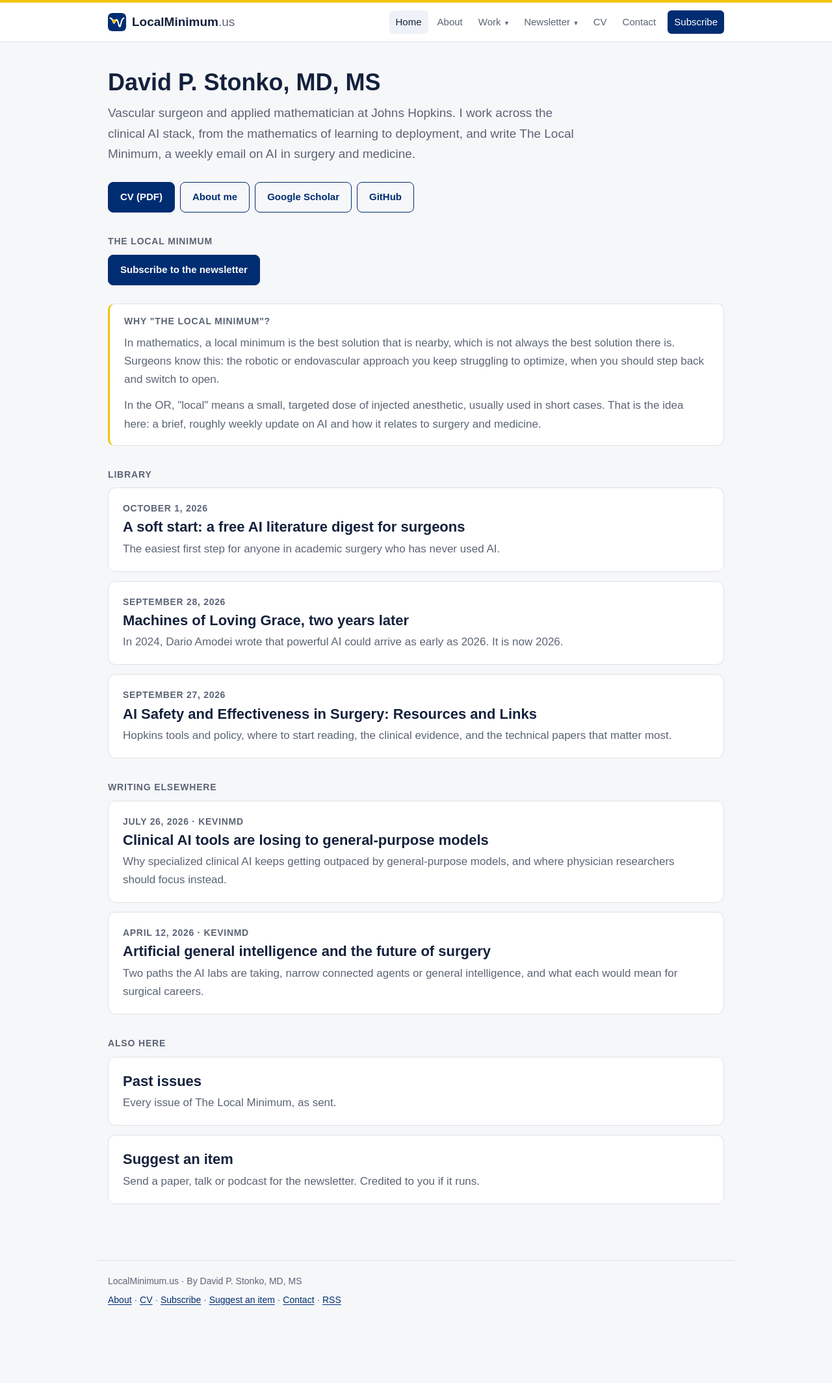
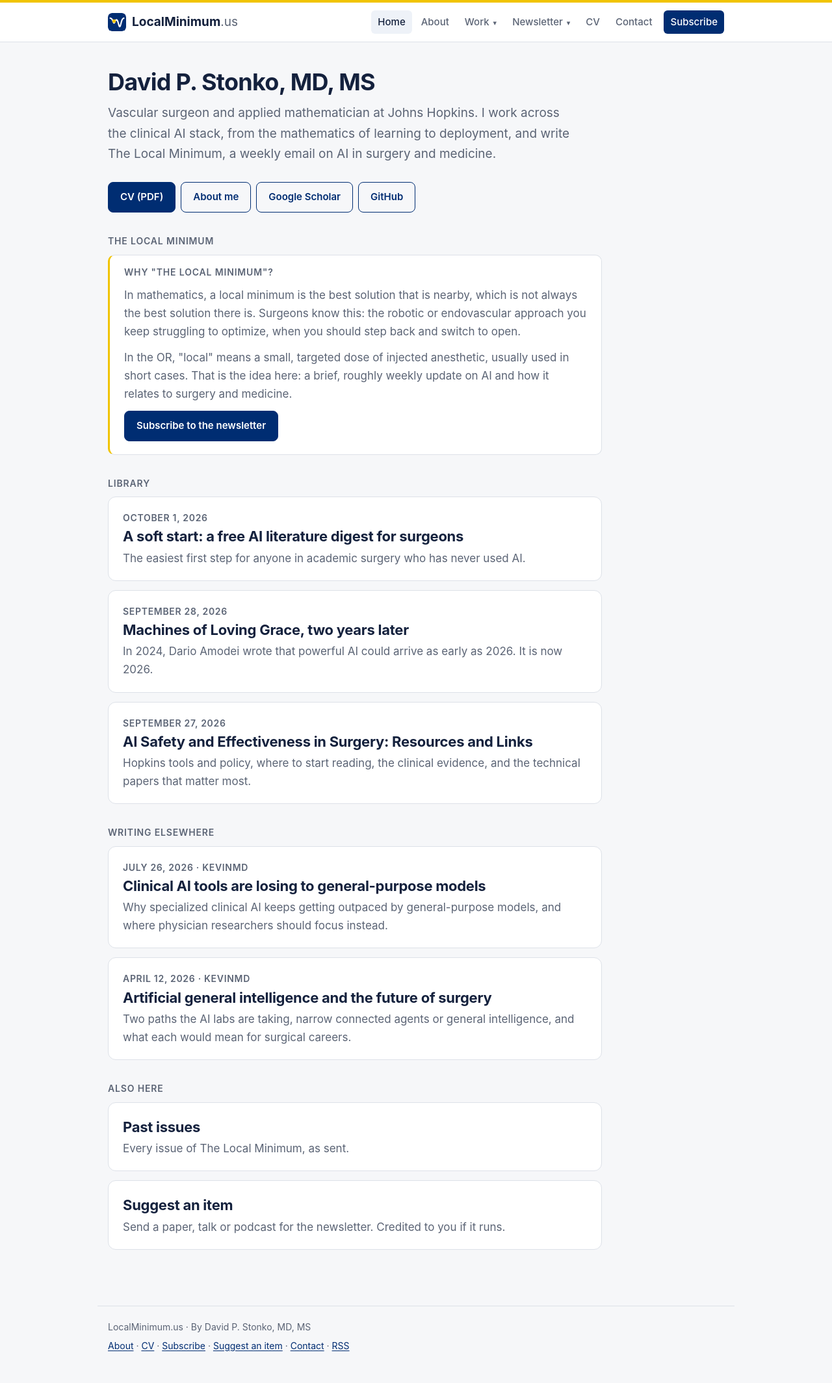
Before and after one commit to davidstonko/ai-surgery, a Jekyll site: the page built from docs/index.html, in a window 1280 px wide. Shown: the whole page at 65% size. Built offline with Jekyll 4.4.1, drawn with Linux system fonts in a browser that asks for light colours; before the commit the page ends 2058 px from its top, so only the background shows below that.

Commit message:
Remove phone from CV; small formatting cleanup
- CV PDF: phone number removed from the contact line; nothing else
  in the document changed
- Cap running text near 75 characters, left-aligned with the header
- System font stack and slightly tighter headings
- Homepage: move Subscribe button into the "Why the name" card
- Replace inline styles in post layout and homepage with classes
- Research: first-person section heading

Co-Authored-By: Claude Opus 5.5 <noreply@anthropic.com>
Claude-Session: https://claude.ai/code/session_01BDrKAJCxKTPz4ekRG56bkN

```diff
--- a/docs/assets/site.css
+++ b/docs/assets/site.css
@@ -10,7 +10,7 @@
 }
 * { box-sizing: border-box; }
 html { -webkit-text-size-adjust: 100%; }
-body { margin: 0; border-top: 4px solid #F1C400; background: var(--bg); color: var(--ink); font: 17px/1.65 Arial, "Helvetica Neue", Helvetica, sans-serif; }
+body { margin: 0; border-top: 4px solid #F1C400; background: var(--bg); color: var(--ink); font: 17px/1.65 -apple-system, BlinkMacSystemFont, "Segoe UI", Roboto, "Helvetica Neue", Arial, sans-serif; }
 .skip { position: absolute; left: -9999px; top: 8px; z-index: 50; background: var(--card); color: var(--accent); padding: 8px 12px; border-radius: 6px; }
 .skip:focus { left: 12px; }
 a { color: var(--accent); text-underline-offset: 2px; }
@@ -18,7 +18,7 @@ a { color: var(--accent); text-underline-offset: 2px; }
 
 .top { background: var(--card); border-bottom: 1px solid var(--line); }
 .bar { display: flex; align-items: center; justify-content: space-between; gap: 12px; min-height: 60px; flex-wrap: wrap; padding-top: 8px; padding-bottom: 8px; }
-.brand { font-family: Arial, "Helvetica Neue", Helvetica, sans-serif; font-weight: 600; font-size: 19px; color: var(--ink); text-decoration: none; }
+.brand { font-weight: 650; font-size: 19px; color: var(--ink); text-decoration: none; }
 .brand { display: inline-flex; align-items: center; }
 .brand img { display: block; border-radius: 6px; margin-right: 9px; }
 .brand span { color: var(--muted); font-weight: 400; }
@@ -28,8 +28,8 @@ nav a:hover, nav a.on { color: var(--ink); background: var(--soft); }
 nav a.join { background: var(--accent); color: var(--accent-ink); margin-left: 4px; }
 
 main.wrap { padding-top: 40px; padding-bottom: 24px; }
-h1, h2, h3 { font-family: Arial, "Helvetica Neue", Helvetica, sans-serif; font-weight: 600; line-height: 1.2; }
-h1 { font-size: 36px; margin: 0 0 12px; }
+h1, h2, h3 { font-weight: 650; line-height: 1.2; letter-spacing: -0.012em; }
+h1 { font-size: 36px; margin: 0 0 12px; letter-spacing: -0.02em; }
 .lede, .dek { font-size: 19px; color: var(--muted); margin: 0 0 28px; }
 .meta { font-size: 14px; color: var(--muted); margin: 0 0 8px; text-transform: uppercase; letter-spacing: .05em; font-weight: 600; }
 
@@ -114,3 +114,11 @@ h1 { font-size: 36px; margin: 0 0 12px; }
 .btn.ghost { background: transparent; color: var(--accent); }
 .btn:hover { filter: brightness(1.08); }
 .btn.ghost:hover { background: var(--soft); }
+
+/* Readable measure: keep running text near 75 characters, left-aligned with the header */
+main.wrap > * { max-width: 760px; }
+.why-name .section-title { margin-top: 0; }
+.why-name .btns { margin: 4px 0 14px; }
+.sub-box { margin: 40px 0 8px; padding: 20px 22px; background: var(--card); border: 1px solid var(--line); border-top: 3px solid #F1C400; border-radius: 10px; }
+.sub-box p { margin: 0 0 14px; }
+.sub-box .sub-title { margin: 0 0 6px; font-weight: 700; }
--- a/docs/index.html
+++ b/docs/index.html
@@ -17,12 +17,11 @@ head_title: "David Stonko, MD, MS | Vascular Surgeon and Clinical AI | The Local
 </section>
 
 <h2 class="section-title">The Local Minimum</h2>
-<p class="btns"><a class="btn" href="{{ '/subscribe/' | relative_url }}">Subscribe to the newsletter</a></p>
-
 <div class="why-name">
-  <h2 class="section-title" style="margin-top:0">Why "The Local Minimum"?</h2>
+  <h2 class="section-title">Why "The Local Minimum"?</h2>
   <p>In mathematics, a local minimum is the best solution that is nearby, which is not always the best solution there is. Surgeons know this: the robotic or endovascular approach you keep struggling to optimize, when you should step back and switch to open.</p>
   <p>In the OR, "local" means a small, targeted dose of injected anesthetic, usually used in short cases. That is the idea here: a brief, roughly weekly update on AI and how it relates to surgery and medicine.</p>
+  <p class="btns"><a class="btn" href="{{ '/subscribe/' | relative_url }}">Subscribe to the newsletter</a></p>
 </div>
 
 <h2 class="section-title">Library</h2>
```
Also changed, not shown: docs/_layouts/post.html (+4 -4 lines), docs/research/index.md (+1 -1 lines), 1 other file.
